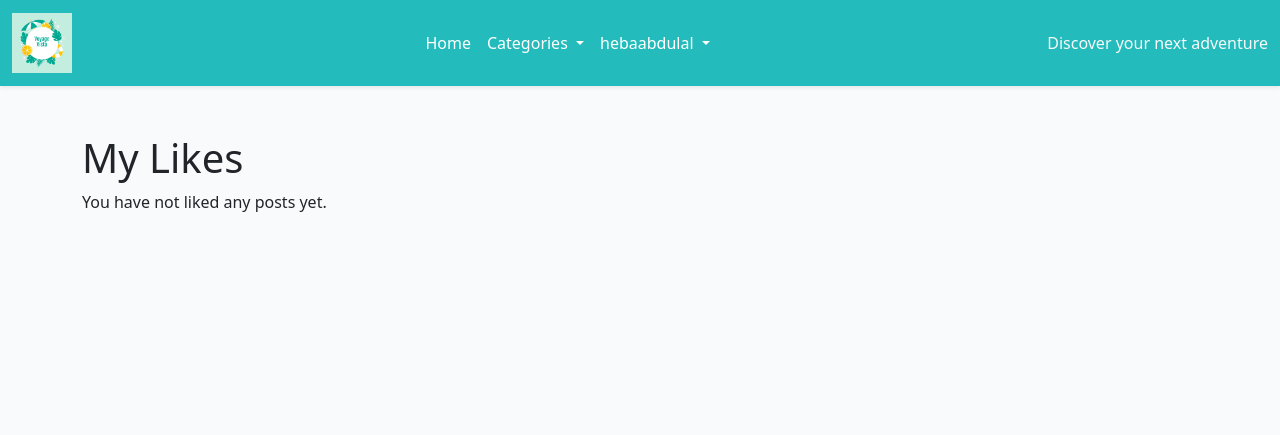
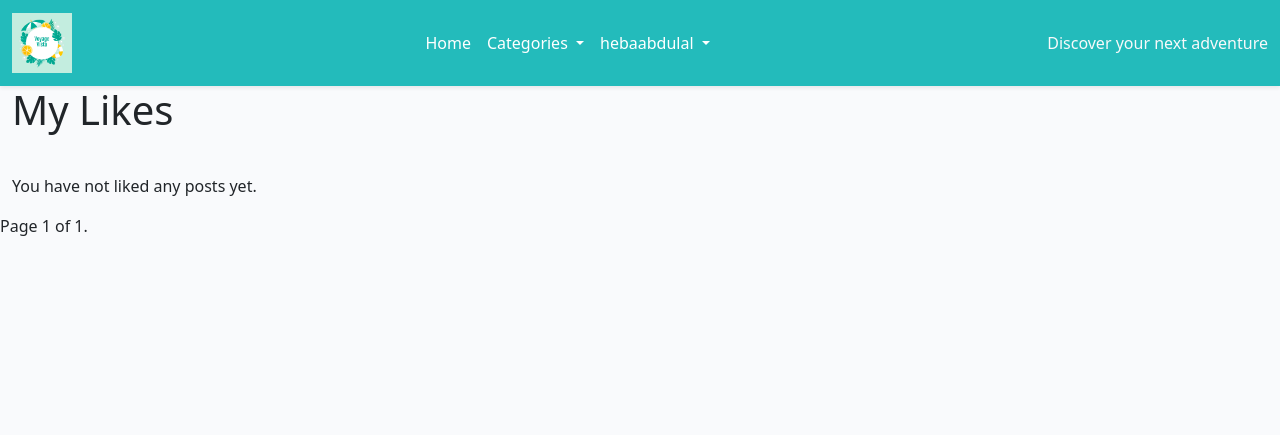
Before and after one commit to HebaAbdulal/voyage_vista, a Django app: page /my-likes/ in a window 1280 px wide. Shown: the top 435 px of the page. Run offline with Django 5.2, Linux system fonts and the light colour scheme; a user stored in the database is signed in; data that the repository does not hold is empty; parts of the project's set-up code (start-up, migrations or seed data) failed here and were passed over.

Commit message:
Refactor my_likes template to enhance layout and add pagination controls

```diff
--- a/templates/my_likes.html
+++ b/templates/my_likes.html
@@ -2,11 +2,17 @@
 
 {% block content %}
 {% load static %}
-<div class="container mt-5">
+<div class="container-fluid">
     <h1>My Likes</h1>
     <div class="row">
+        <div class="col-12 mt-3">
+            <div class="row">
+                <div class="col-12 mb-3">
+                    <ul class="nav nav-pills">
+                    </ul>
+                </div>
         {% for post in liked_posts %}
-        <div class="col-md-4">
+        <div class="col-md-3">
             <div class="card mb-4">
                 <img class="card-img-top" src="{% static 'images/default.jpg' %}" alt="placeholder image">
                 <div class="card-body">
@@ -19,6 +25,21 @@
         {% empty %}
         <p>You have not liked any posts yet.</p>
         {% endfor %}
+        <div class="pagination">
+            <span class="step-links">
+                {% if page_obj.has_previous %}
+                    <a href="?page=1">&laquo; First</a>
+                    <a href="?page={{ page_obj.previous_page_number }}">Previous</a>
+                {% endif %}
+                <span class="current">
+                    Page {{ page_obj.number }} of {{ page_obj.paginator.num_pages }}.
+                </span>
+                {% if page_obj.has_next %}
+                    <a href="?page={{ page_obj.next_page_number }}">Next</a>
+                    <a href="?page={{ page_obj.paginator.num_pages }}">Last &raquo;</a>
+                {% endif %}
+            </span>
+        </div>
     </div>
 </div>
 {% endblock %}
```
